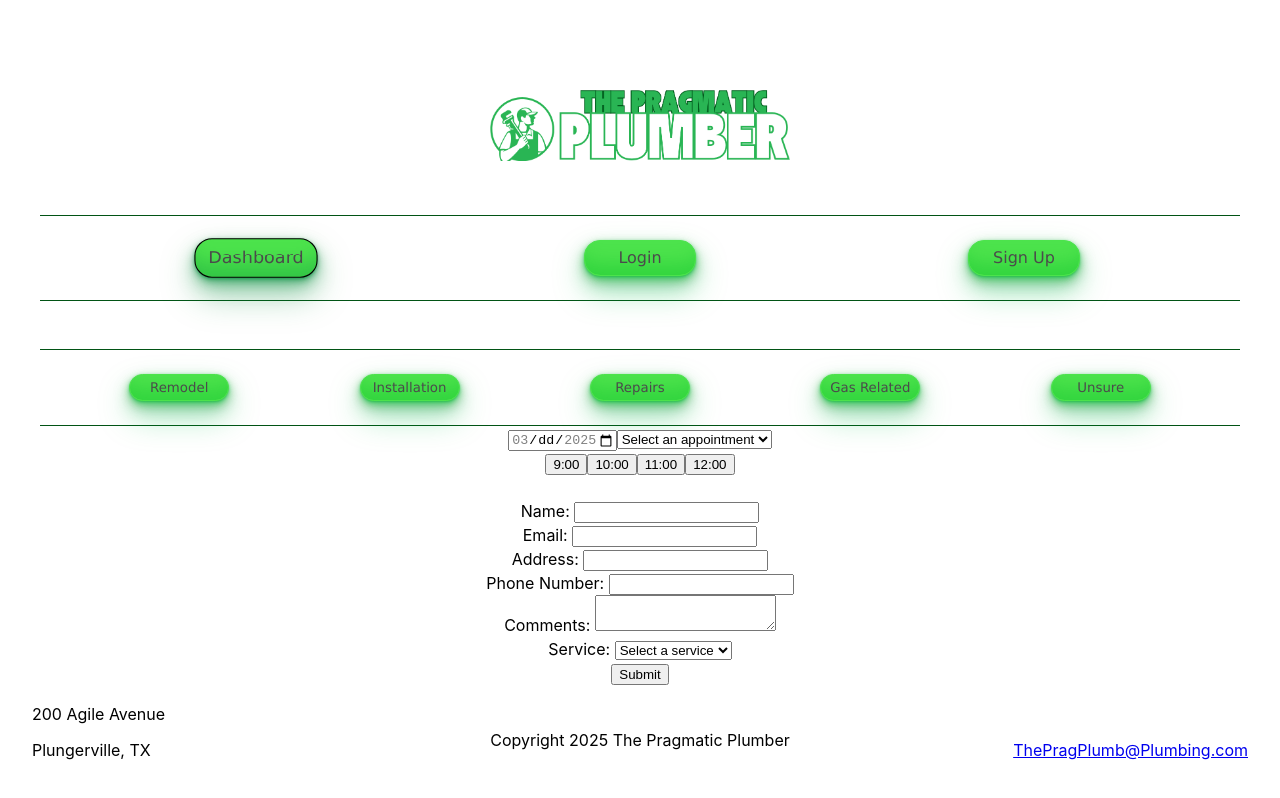
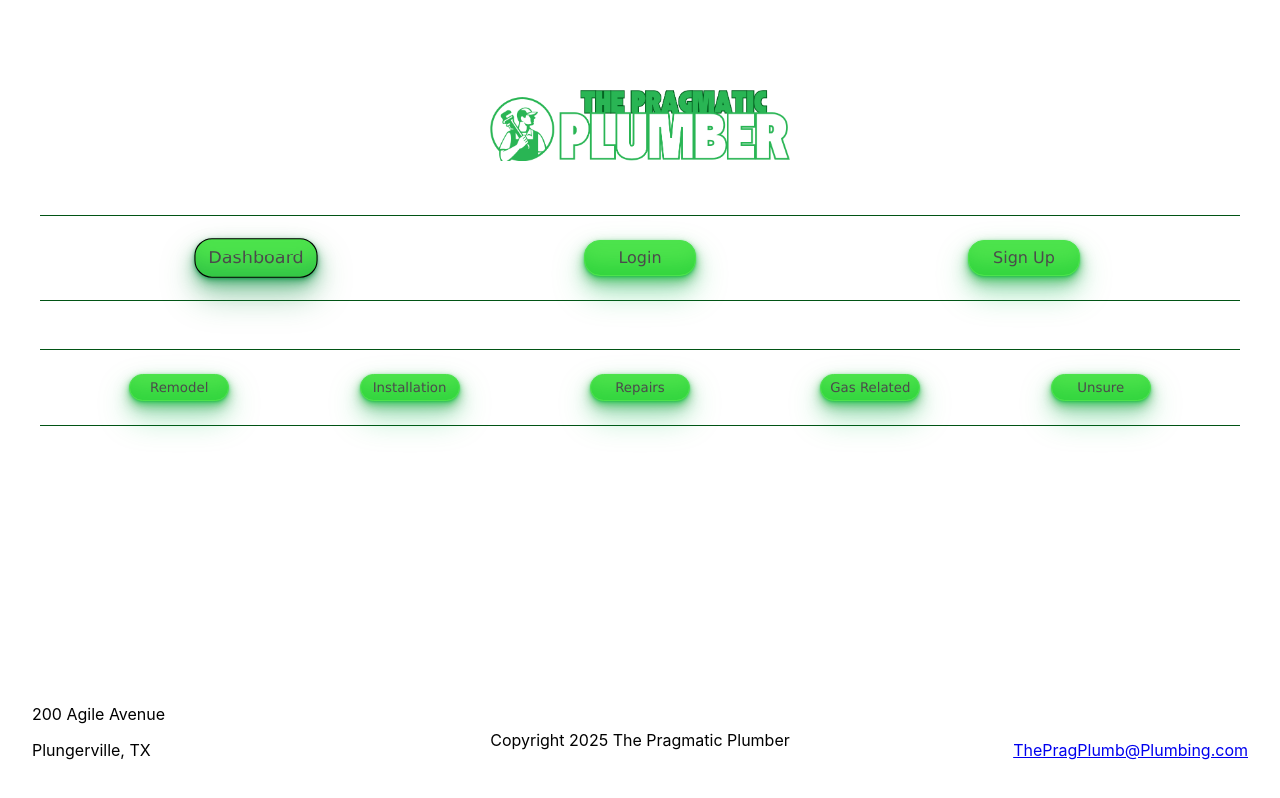
Before and after one commit to DSD-Cohort-Spring2025-TeamJ/local-service-client, a React (Vite) app: page / in a window 1280 px wide. Built offline with nearby package versions, Linux system fonts and the light colour scheme.

Commit message:
ramshackle conditional rendering

```diff
--- a/src/pages/ServiceRequest.jsx
+++ b/src/pages/ServiceRequest.jsx
@@ -1,14 +1,20 @@
-import React from 'react'
+import React, { useContext } from 'react'
 import Services from '../components/Services'
 import AppointmentScheduler from '../components/AppointmentScheduler'
 import ClientInfoForm from '../components/ClientInfoForm'
+import { Context } from '../context/Context'
 
 const ServiceRequest = () => {
+
+  const { selectedService, appointment } = useContext(Context)
+  const { service_id, date, time_slot } = appointment
+  //TODO: cleaner conditional rendering
+
   return (
     <>
-      <Services />
-      <AppointmentScheduler />
-      <ClientInfoForm />
+      {!service_id && <Services />}
+      {selectedService && (!date || !time_slot) && <AppointmentScheduler />}
+      {(time_slot && date) && <ClientInfoForm />}
     </>
   )
 }
```
